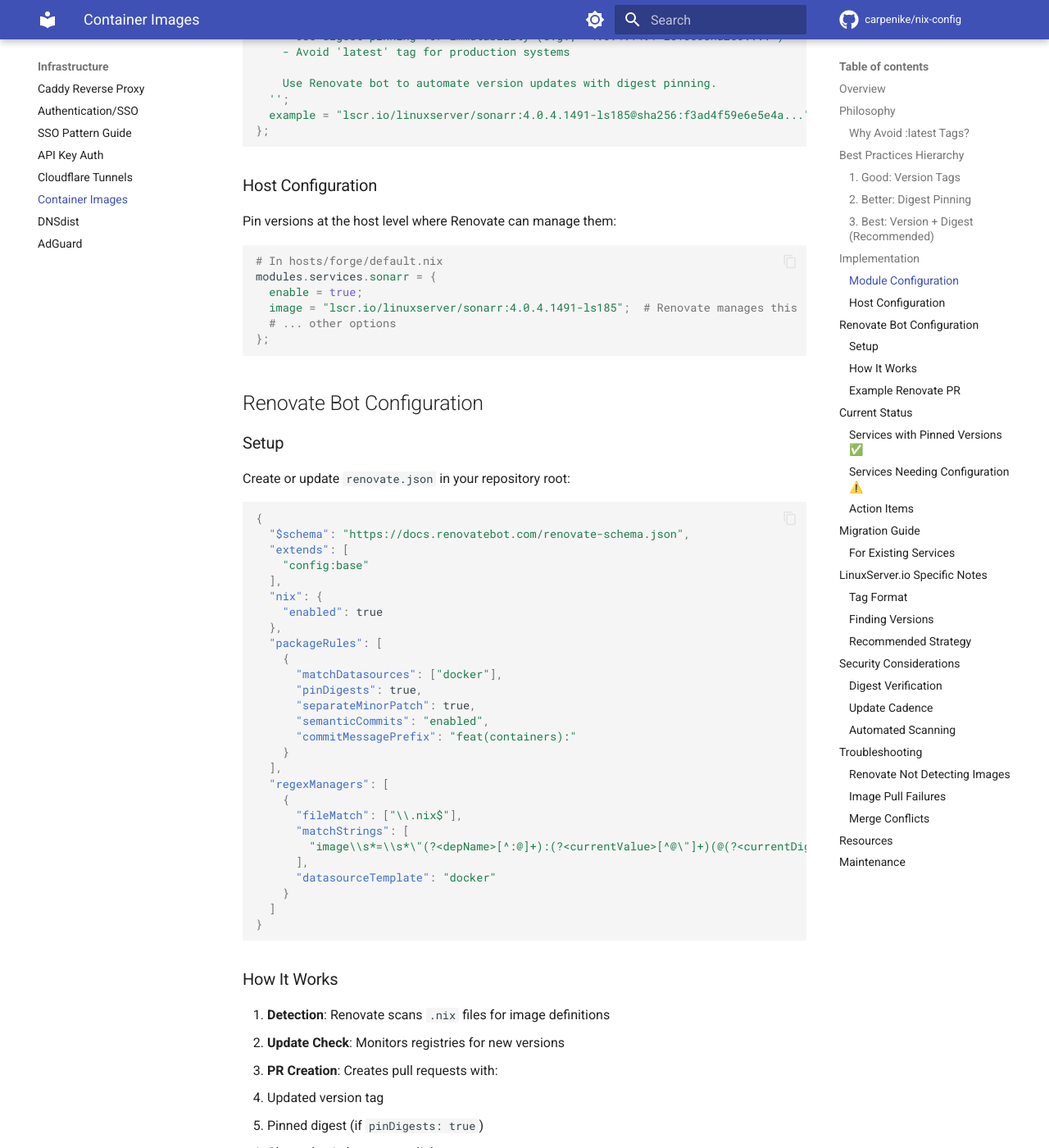
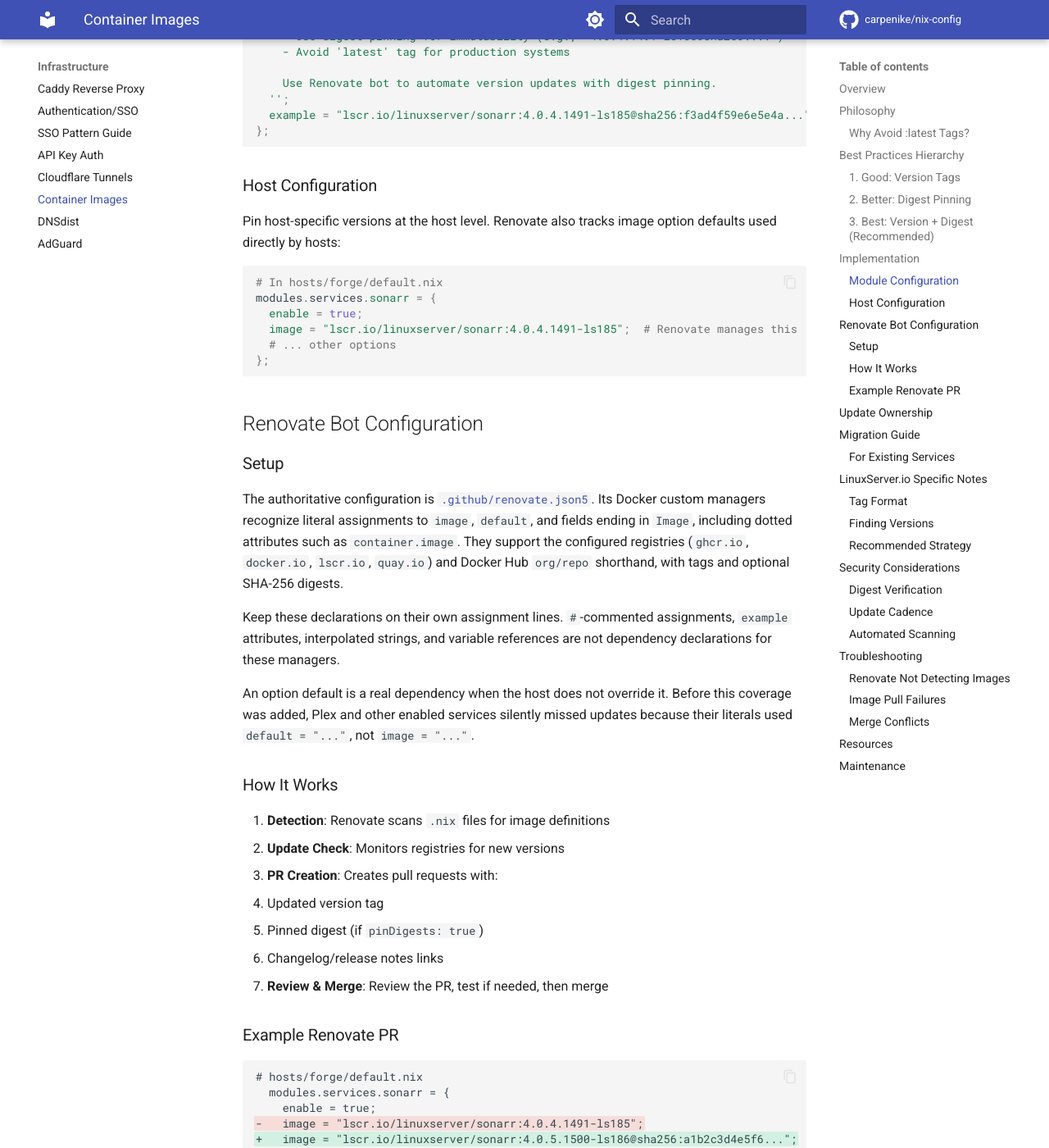
Before and after one commit to carpenike/nix-config, an MkDocs documentation site: the page built from docs/container-image-management.md, in a window 1280 px wide and 1400 px high, scrolled down 1616 px. Shown: the whole window at 82% size. Built offline with MkDocs 1.6.1 and Material for MkDocs 9.7.7, drawn with Linux system fonts in a browser that asks for light colours; comment, search, counter and statistics services are not loaded; some of the changed text lies outside the part shown.

Commit message:
fix(deps): patch Plex and track container option defaults
Update Plex to 1.43.4.10903 with its verified immutable image digest. Expand Renovate extraction to image option defaults and image-valued fields, keep nvfetcher-generated sources under a single update owner, and add required RE2 extraction coverage and maintenance guidance.

Co-authored-by: Copilot <223556219+Copilot@users.noreply.github.com>
Copilot-Session: def50666-a26d-4099-88ef-2c77296def1a

````diff
--- a/docs/container-image-management.md
+++ b/docs/container-image-management.md
@@ -69,7 +69,8 @@ image = lib.mkOption {
 
 ### Host Configuration
 
-Pin versions at the host level where Renovate can manage them:
+Pin host-specific versions at the host level. Renovate also tracks image option
+defaults used directly by hosts:
 
 ```nix
 # In hosts/forge/default.nix
@@ -84,37 +85,20 @@ modules.services.sonarr = {
 
 ### Setup
 
-Create or update `renovate.json` in your repository root:
+The authoritative configuration is
+[`.github/renovate.json5`](https://github.com/carpenike/nix-config/blob/main/.github/renovate.json5). Its Docker custom managers
+recognize literal assignments to `image`, `default`, and fields ending in
+`Image`, including dotted attributes such as `container.image`. They support
+the configured registries (`ghcr.io`, `docker.io`, `lscr.io`, `quay.io`) and
+Docker Hub `org/repo` shorthand, with tags and optional SHA-256 digests.
 
-```json
-{
-  "$schema": "https://docs.renovatebot.com/renovate-schema.json",
-  "extends": [
-    "config:base"
-  ],
-  "nix": {
-    "enabled": true
-  },
-  "packageRules": [
-    {
-      "matchDatasources": ["docker"],
-      "pinDigests": true,
-      "separateMinorPatch": true,
-      "semanticCommits": "enabled",
-      "commitMessagePrefix": "feat(containers):"
-    }
-  ],
-  "regexManagers": [
-    {
-      "fileMatch": ["\\.nix$"],
-      "matchStrings": [
-        "image\\s*=\\s*\"(?<depName>[^:@]+):(?<currentValue>[^@\"]+)(@(?<currentDigest>sha256:[a-f0-9]+))?\""
-      ],
-      "datasourceTemplate": "docker"
-    }
-  ]
-}
-```
+Keep these declarations on their own assignment lines. `#`-commented assignments,
+`example` attributes, interpolated strings, and variable references are not
+dependency declarations for these managers.
+
+An option default is a real dependency when the host does not override it.
+Before this coverage was added, Plex and other enabled services silently missed
+updates because their literals used `default = "..."`, not `image = "..."`.
 
 ### How It Works
 
@@ -137,23 +121,19 @@ Create or update `renovate.json` in your repository root:
   };
 ```
 
-## Current Status
+## Update Ownership
 
-### Services with Pinned Versions ✅
-- **Omada Controller**: `mbentley/omada-controller:6.2.10.17` (MongoDB 8; Renovate constrained to v6)
-- **UniFi Controller**: `jacobalberty/unifi-docker:v8.4.62`
-- **1Password Connect API**: `1password/connect-api:1.7.2`
-- **1Password Connect Sync**: `1password/connect-sync:1.7.2`
+| Dependency | Update owner |
+| --- | --- |
+| OCI image tags and digests, including module defaults | Renovate Docker custom managers |
+| nixpkgs and other moving flake inputs | `.github/workflows/update-flake-lock.yml`; Renovate's Nix manager is disabled |
+| Sources generated from `pkgs/nvfetcher.toml` | `.github/workflows/update-nvfetcher.yml`; Renovate updates are disabled for `pkgs/_sources/**` |
+| Custom GitHub releases with Nix hashes | Renovate proposes versions; maintainers refresh hashes and build before merging |
+| Intentionally gated application commits | The application's reviewed release/cutover process |
 
-### Services Needing Configuration ⚠️
-- **Sonarr**: Now configurable via `image` option (default: `:latest`)
-  - Update in `hosts/forge/default.nix` to pin version
-
-### Action Items
-1. Pin Sonarr image in host configuration
-2. Set up Renovate bot in GitHub repository
-3. Configure regex manager for `.nix` file detection
-4. Enable `pinDigests` for automatic digest pinning
+Updating nixpkgs does not update a service running from a pinned OCI image.
+Likewise, restarting a container or pulling its existing digest cannot advance
+it to a new application version. A merged image update must still be deployed.
 
 ## Migration Guide
 
@@ -239,14 +219,34 @@ Consider enabling:
 
 **Problem**: Renovate doesn't find your image definitions
 
-**Solution**: Ensure regex pattern matches your syntax
+**Solution**: Check that the effective image is listed in
+[Dependency Dashboard #145](https://github.com/carpenike/nix-config/issues/145),
+not just that Renovate is opening unrelated PRs. These forms are supported:
+
 ```nix
-# This works
-image = "registry/image:tag";
+image = "ghcr.io/example/service:1.2.3";
+container.image = "ghcr.io/example/service:1.2.3@sha256:...";
+image = lib.mkOption {
+  type = lib.types.str;
+  default = "ghcr.io/example/service:1.2.3@sha256:...";
+};
+```
 
-# This also works
-image = "registry/image:tag@sha256:...";
+The extraction regression check parses the real JSON5 configuration and runs
+its patterns with RE2, the regex engine used by Renovate. CI runs it in the
+required lint job:
+
+```bash
+# Apple Silicon macOS
+nix build --no-link .#checks.aarch64-darwin.renovate-extraction
+
+# x86-64 Linux
+nix build --no-link .#checks.x86_64-linux.renovate-extraction
 ```
+
+Dashboard visibility establishes detection, not successful version lookup,
+safe upgrades, deployment, or vulnerability clearance. Investigate registry
+lookup warnings and blocked PRs separately.
 
 ### Image Pull Failures
 
````
Also changed, not shown: other parts of docs/container-image-management.md (+1 -1 lines), 5 other files.
